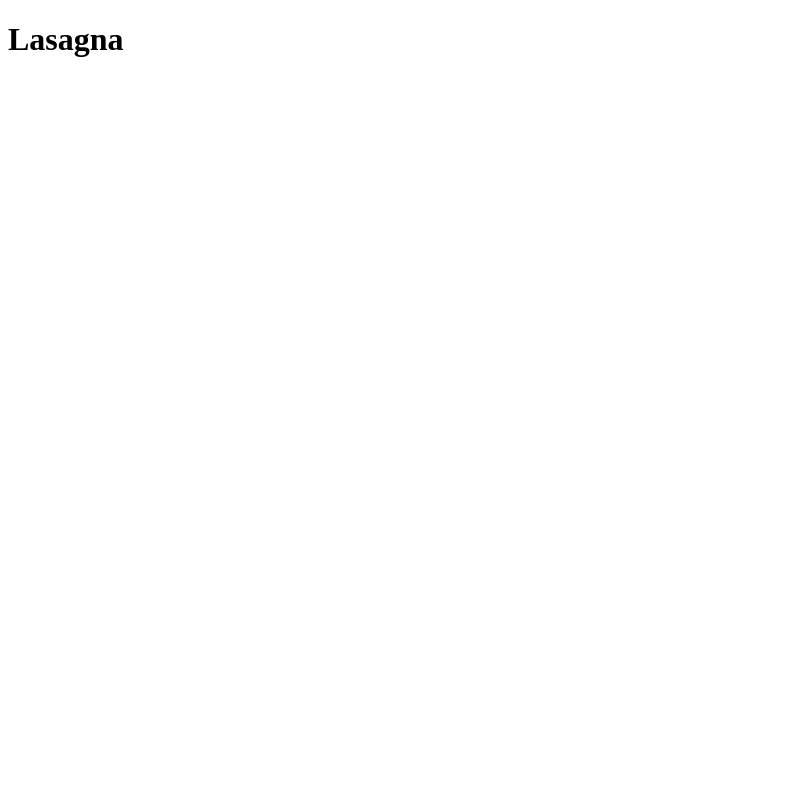
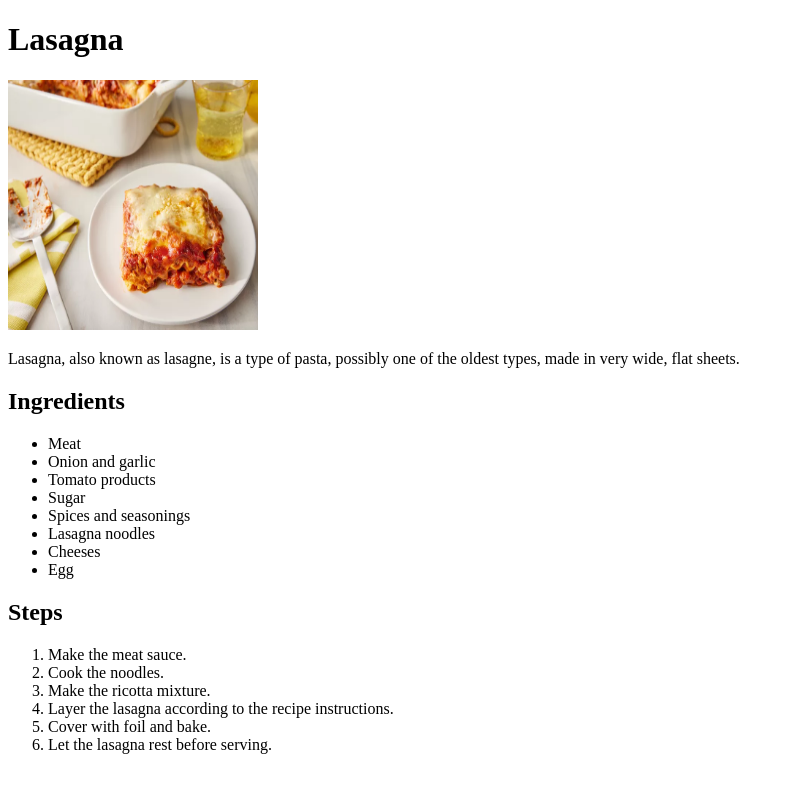
Before and after one commit to mkijek89/odin-recipes24, a plain HTML site: page recipes/lasagna.html in a window 1280 px wide. Shown: the whole page, without its empty margins (0-794 px from the left). Drawn offline with Linux system fonts and the light colour scheme.

Commit message:
Add lasagna picture and recipe

```diff
--- a/recipes/lasagna.html
+++ b/recipes/lasagna.html
@@ -6,5 +6,27 @@
     </head>
     <body>
         <h1>Lasagna</h1>
+        <img src="../images/lasagna.webp" alt="Lasagna picture" width="250" height="250">
+        <p>Lasagna, also known as lasagne, is a type of pasta, possibly one of the oldest types, made in very wide, flat sheets.</p>
+        <h2>Ingredients</h2>
+            <ul>
+                <li>Meat</li>
+                <li>Onion and garlic</li>
+                <li>Tomato products</li>
+                <li>Sugar</li>
+                <li>Spices and seasonings</li>
+                <li>Lasagna noodles</li>
+                <li>Cheeses</li>
+                <li>Egg</li>
+            </ul>
+        <h2>Steps</h2>
+            <ol>
+                <li>Make the meat sauce.</li>
+                <li>Cook the noodles.</li>
+                <li>Make the ricotta mixture.</li>
+                <li>Layer the lasagna according to the recipe instructions.</li>
+                <li>Cover with foil and bake.</li>
+                <li>Let the lasagna rest before serving.</li>
+            </ol>
     </body>
 </html>
```
Also changed, not shown: images/lasagna.webp (added).
